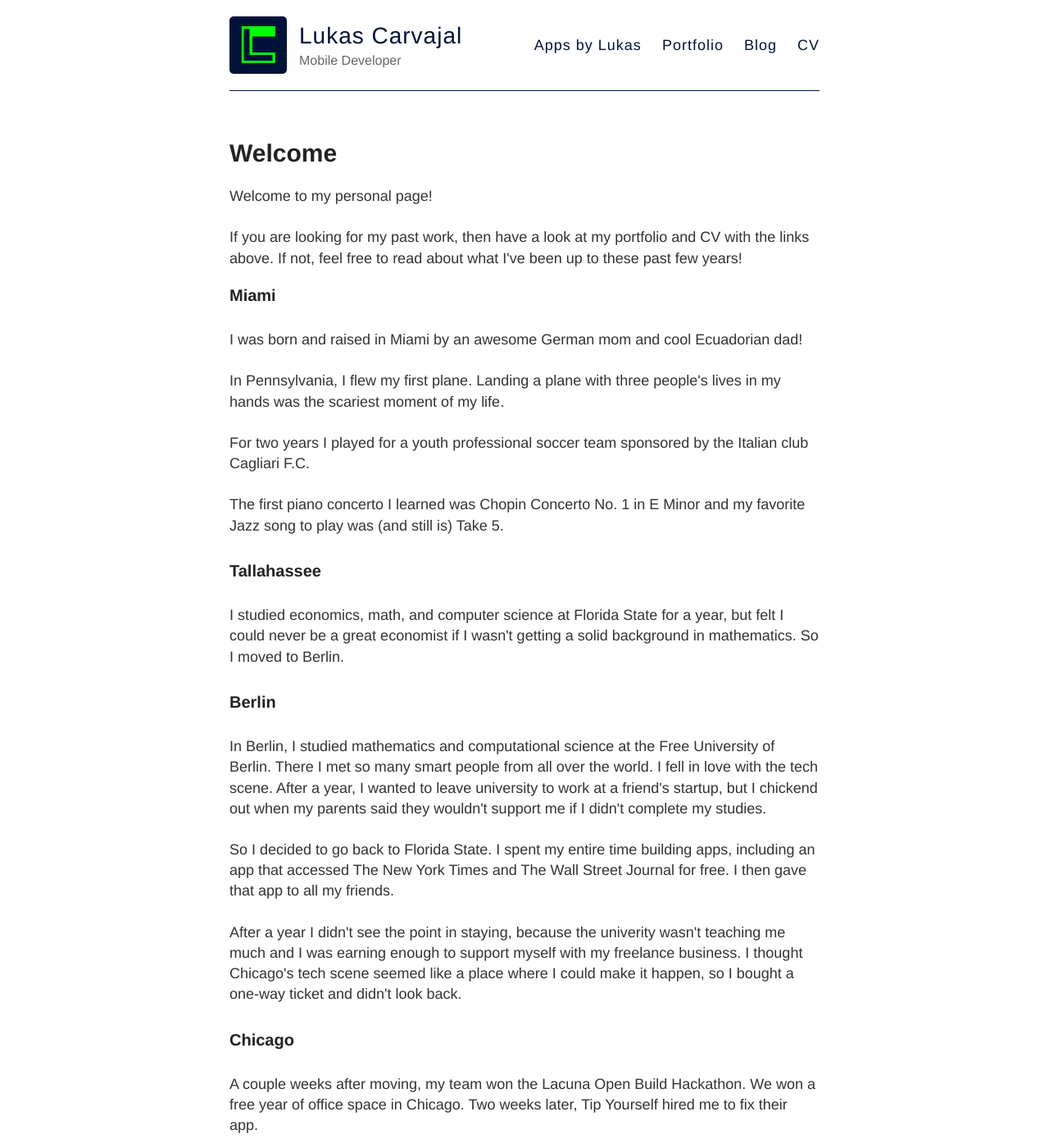
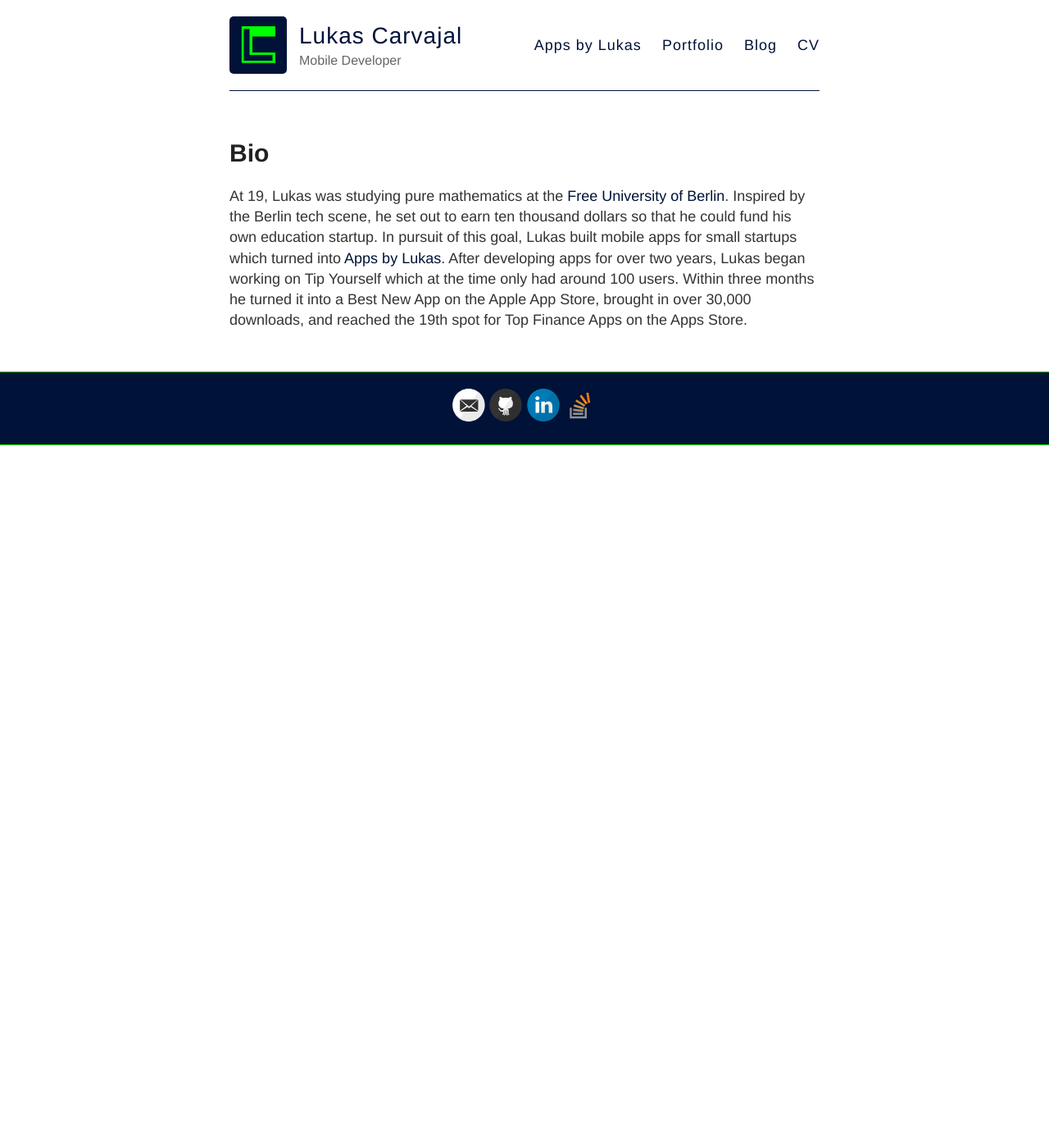
Before and after one commit to Lcarvajal/Lcarvajal.github.io, a Jekyll site: the page built from index.html, in a window 1280 px wide and 1400 px high. Shown: the whole window at 82% size. Built offline with Jekyll 4.4.1, drawn with Linux system fonts in a browser that asks for light colours; some of the changed text lies outside the part shown.

Commit message:
Update bio copy

```diff
--- a/index.html
+++ b/index.html
@@ -3,44 +3,13 @@ layout: default
 title: Home
 ---
 
-<h1>Welcome</h1>
+<h1>Bio</h1>
 <p>
-Welcome to my personal page!<br><br>
-If you are looking for my past work, then have a look at my portfolio and CV with the links above. If not, feel free to read about what I've been up to these past few years!
+	At 19, Lukas was studying pure mathematics at the <a href="http://appsbylukas.com">Free University of Berlin</a>.
 
-<h3>Miami</h3>
-<br>
-I was born and raised in Miami by an awesome German mom and cool Ecuadorian dad!<br><br>
+	Inspired by the Berlin tech scene, he set out to earn ten thousand dollars so that he could fund his own education startup.
 
-In Pennsylvania, I flew my first plane. Landing a plane with three people's lives in my hands was the scariest moment of my life.<br><br>
+	In pursuit of this goal, Lukas built mobile apps for small startups which turned into <a href="http://appsbylukas.com">Apps by Lukas</a>.
 
-For two years I played for a youth professional soccer team sponsored by the Italian club Cagliari F.C.<br><br>
-
-The first piano concerto I learned was Chopin Concerto No. 1 in E Minor and my favorite Jazz song to play was (and still is) Take 5.<br><br>
-
-<h3>Tallahassee</h3>
-<br>
-I studied economics, math, and computer science at Florida State for a year, but felt I could never be a great economist if I wasn't getting a solid background in mathematics. So I moved to Berlin.<br><br>
-
-
-<h3>Berlin</h3>
-<br>
-In Berlin, I studied mathematics and computational science at the Free University of Berlin. There I met so many smart people from all over the world. I fell in love with the tech scene. After a year, I wanted to leave university to work at a friend's startup, but I chickend out when my parents said they wouldn't support me if I didn't complete my studies.<br><br>
-
-So I decided to go back to Florida State. I spent my entire time building apps, including an app that accessed The New York Times and The Wall Street Journal for free. I then gave that app to all my friends.<br><br>
-
-After a year I didn't see the point in staying, because the univerity wasn't teaching me much and I was earning enough to support myself with my freelance business. I thought Chicago's tech scene seemed like a place where I could make it happen, so I bought a one-way ticket and didn't look back.<br><br>
-
-<h3>Chicago</h3>
-<br>
-A couple weeks after moving, my team won the Lacuna Open Build Hackathon. We won a free year of office space in Chicago. Two weeks later, Tip Yourself hired me to fix their app.<br><br>
-
-In four months, we turned Tip Yourself into an app that won Best New App by The Apple App Store.<br><br>
-
-<h3>Where I'm Going Next</h3>
-<br>
-Next city: Seattle, somewhere in the Bay Area, or Los Angeles.<br>
-After: Singapore or the Philippines.
-
-<br><br>Cheers and let me know if you're ever in town,<br>Lukas
+	After developing apps for over two years, Lukas began working on Tip Yourself which at the time only had around 100 users. Within three months he turned it into a Best New App on the Apple App Store, brought in over 30,000 downloads, and reached the 19th spot for Top Finance Apps on the Apps Store.
 </p>
```
Also changed, not shown: 1 other file.
